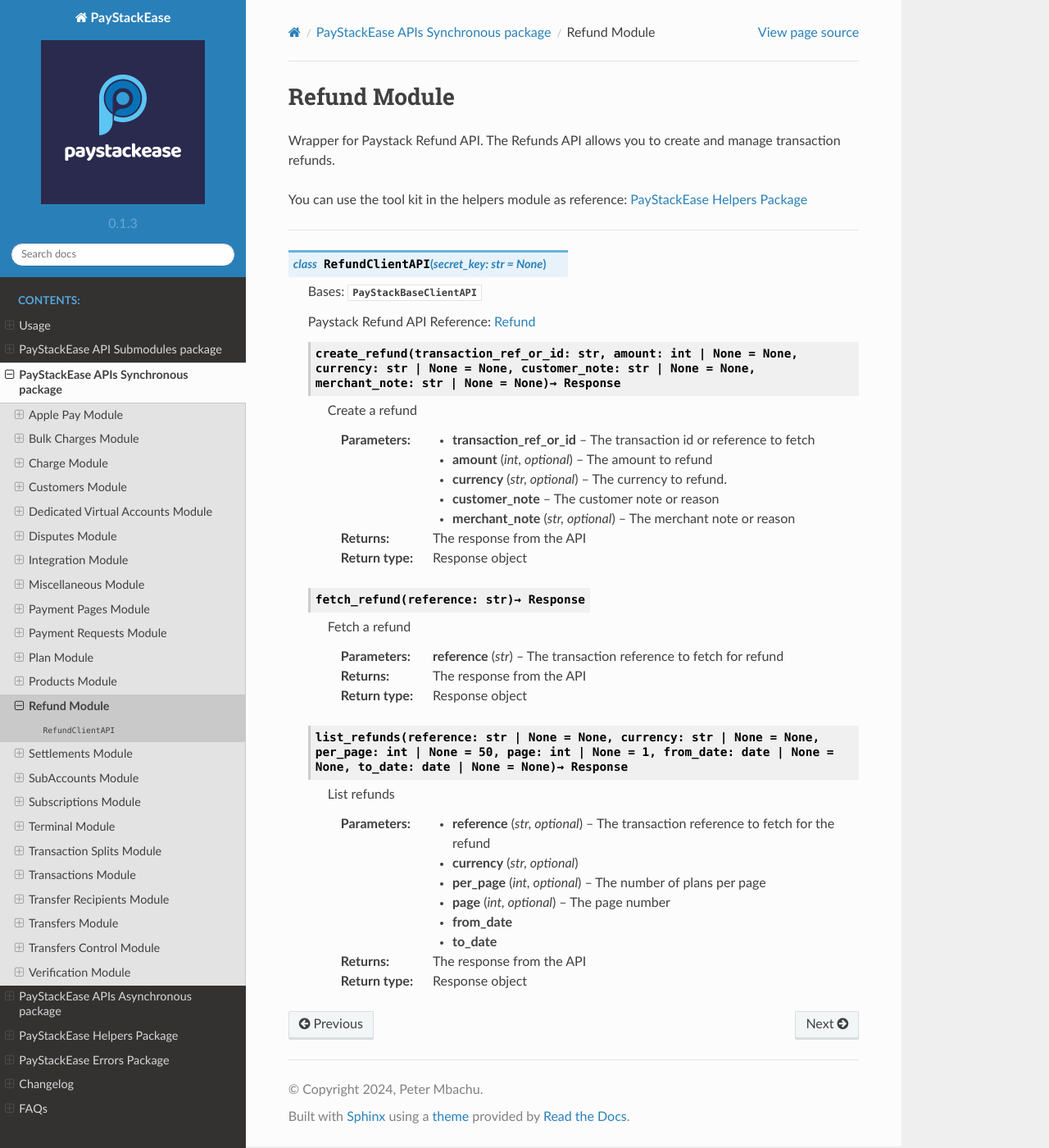
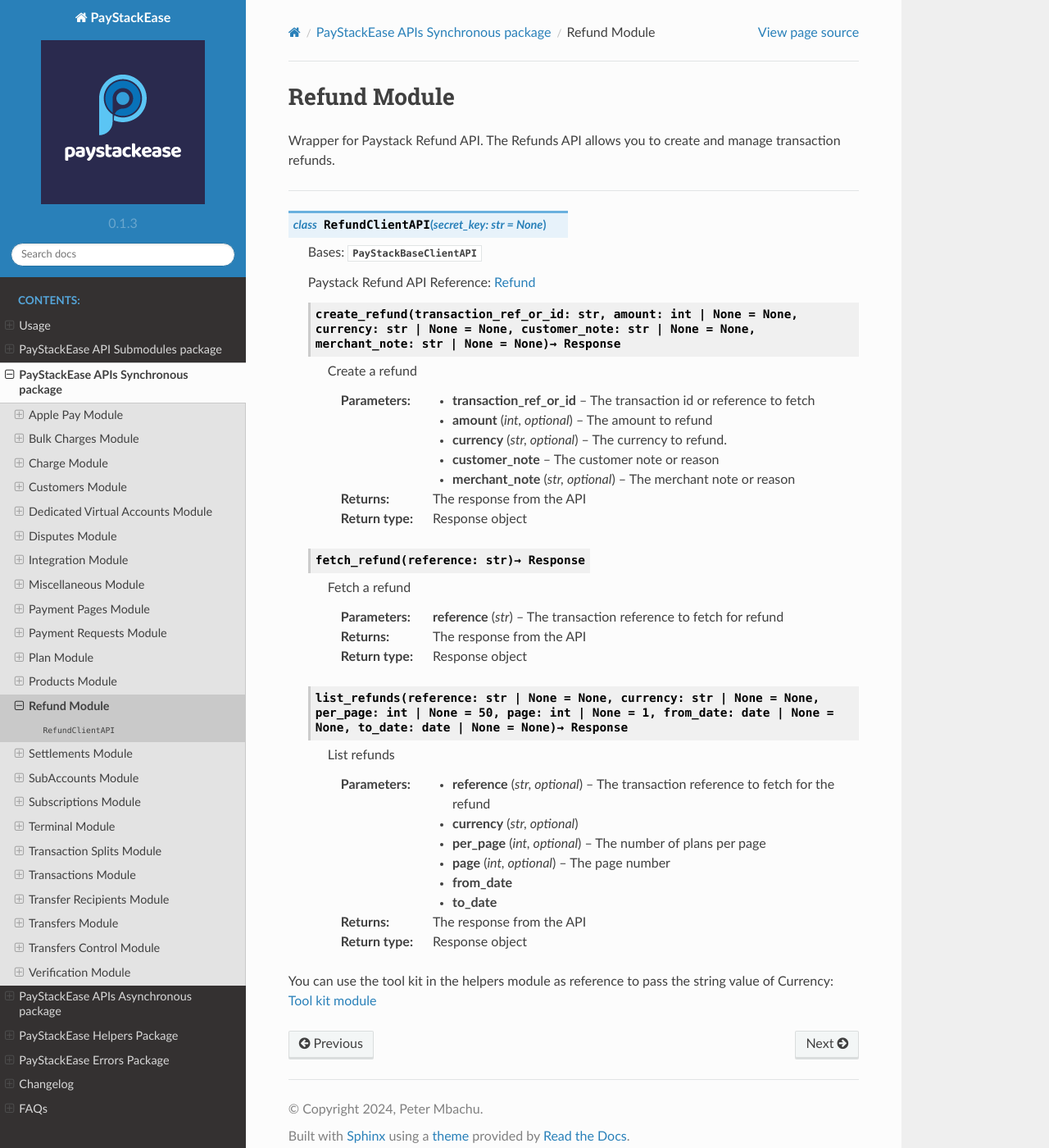
Before and after one commit to cla-bit/PayStackEase, a Sphinx documentation site: the page built from docs/source/refund.rst, in a window 1280 px wide and 1400 px high. Shown: the whole window at 82% size. Built offline with Sphinx 7.4.7 and the Read the Docs theme 2.0.0, drawn with Linux system fonts in a browser that asks for light colours.

Commit message:
updated documentation for refund: async and sync

```diff
--- a/docs/source/refund.rst
+++ b/docs/source/refund.rst
@@ -7,9 +7,7 @@
 
 Wrapper for Paystack Refund API. The Refunds API allows you to create and manage transaction refunds.
 
-You can use the tool kit in the helpers module as reference: :doc:`paystackease.helpers`
-
---------------------------------------------------------------------
+------------------
 
 .. py:class:: RefundClientAPI(secret_key: str = None)
 
@@ -65,5 +63,6 @@
         :return: The response from the API
         :rtype: Response object
 
+You can use the tool kit in the helpers module as reference to pass the string value of Currency: :doc:`toolkit`
 
 .. _Refund: https://paystack.com/docs/api/refund/
```
